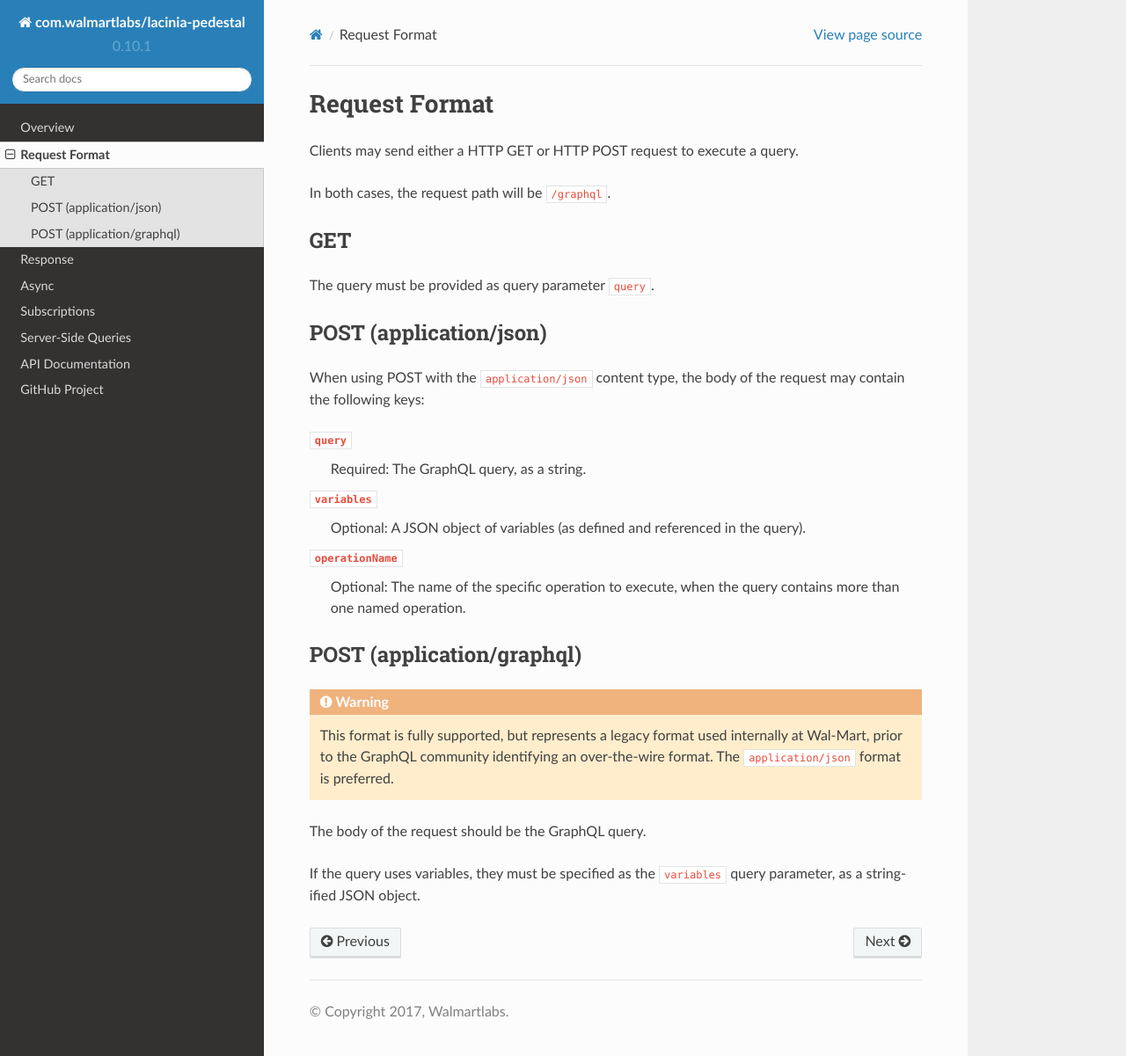
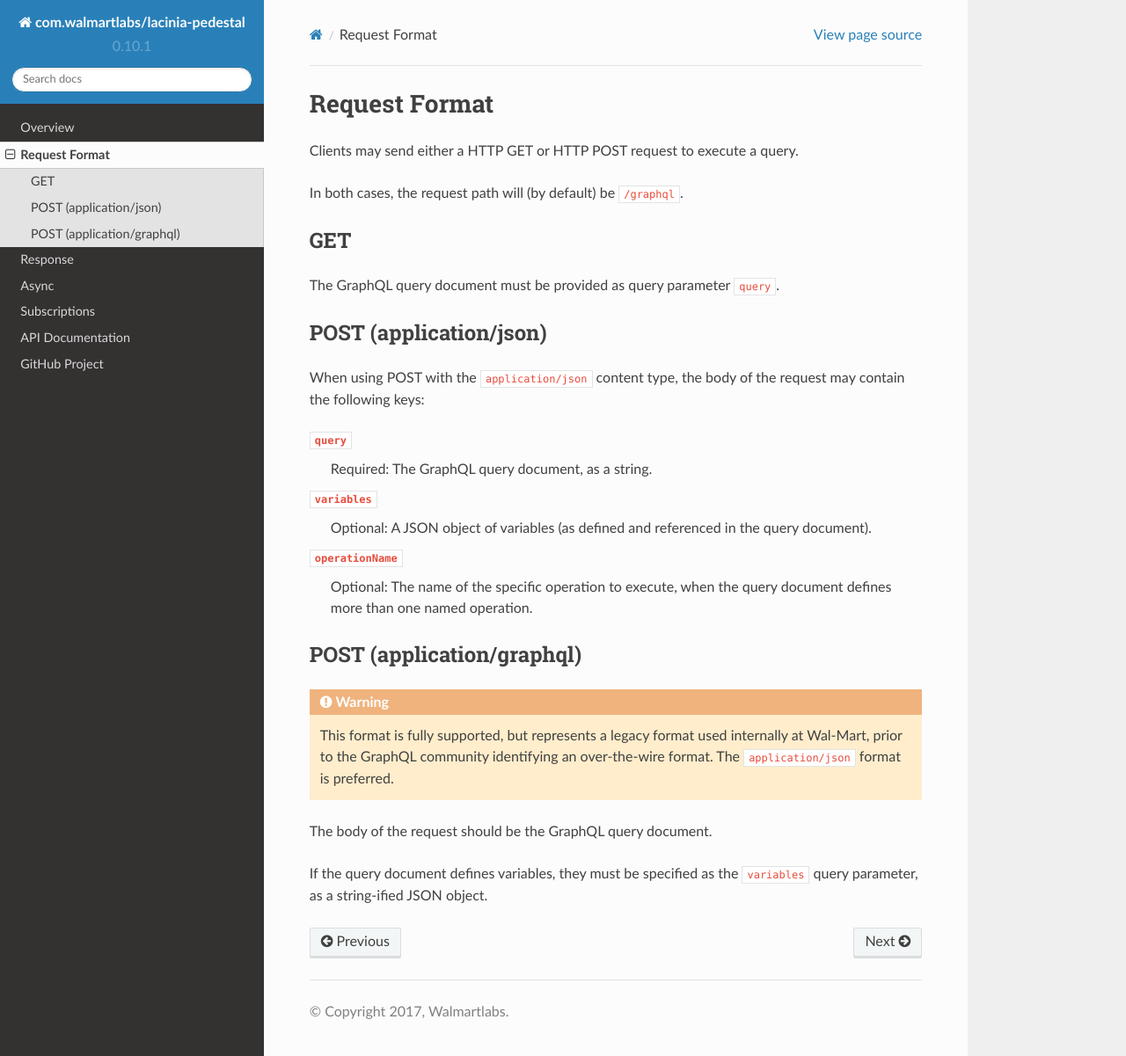
Before and after one commit to walmartlabs/lacinia-pedestal, a Sphinx documentation site: the page built from docs/request.rst, in a window 1280 px wide and 1201 px high. Shown: the whole window at 88% size. Built offline with Sphinx 7.4.7 and the Read the Docs theme 2.0.0, drawn with Linux system fonts in a browser that asks for light colours.

```diff
--- a/docs/index.rst
+++ b/docs/index.rst
@@ -20,7 +20,6 @@ providing the `GraphIQL client <https://github.com/graphql/graphiql>`_
    response
    async
    subscriptions
-   server-side
 
    API Documentation <http://walmartlabs.github.io/lacinia-pedestal/>
    GitHub Project <https://github.com/walmartlabs/lacinia-pedestal>
--- a/docs/request.rst
+++ b/docs/request.rst
@@ -3,12 +3,12 @@ Request Format
 
 Clients may send either a HTTP GET or HTTP POST request to execute a query.
 
-In both cases, the request path will be ``/graphql``.
+In both cases, the request path will (by default) be ``/graphql``.
 
 GET
 ---
 
-The query must be provided as query parameter ``query``.
+The GraphQL query document must be provided as query parameter ``query``.
 
 POST (application/json)
 -----------------------
@@ -18,13 +18,13 @@ When using POST with the ``application/json`` content type, the body of the requ
 .. glossary::
 
   ``query``
-    Required: The GraphQL query, as a string.
+    Required: The GraphQL query document, as a string.
 
   ``variables``
-    Optional: A JSON object of variables (as defined and referenced in the query).
+    Optional: A JSON object of variables (as defined and referenced in the query document).
 
   ``operationName``
-    Optional: The name of the specific operation to execute, when the query contains
+    Optional: The name of the specific operation to execute, when the query document defines
     more than one named operation.
 
 
@@ -37,7 +37,7 @@ POST (application/graphql)
   at Wal-Mart, prior to the GraphQL community identifying an over-the-wire format.
   The ``application/json`` format is preferred.
 
-The body of the request should be the GraphQL query.
+The body of the request should be the GraphQL query document.
 
-If the query uses variables, they must be specified as the ``variables`` query parameter, as
+If the query document defines variables, they must be specified as the ``variables`` query parameter, as
 a string-ified JSON object.
```
Also changed, not shown: CHANGELOG.md (+2 -1 lines), docs/server-side.rst (deleted, +0 -82 lines), 2 other files.
